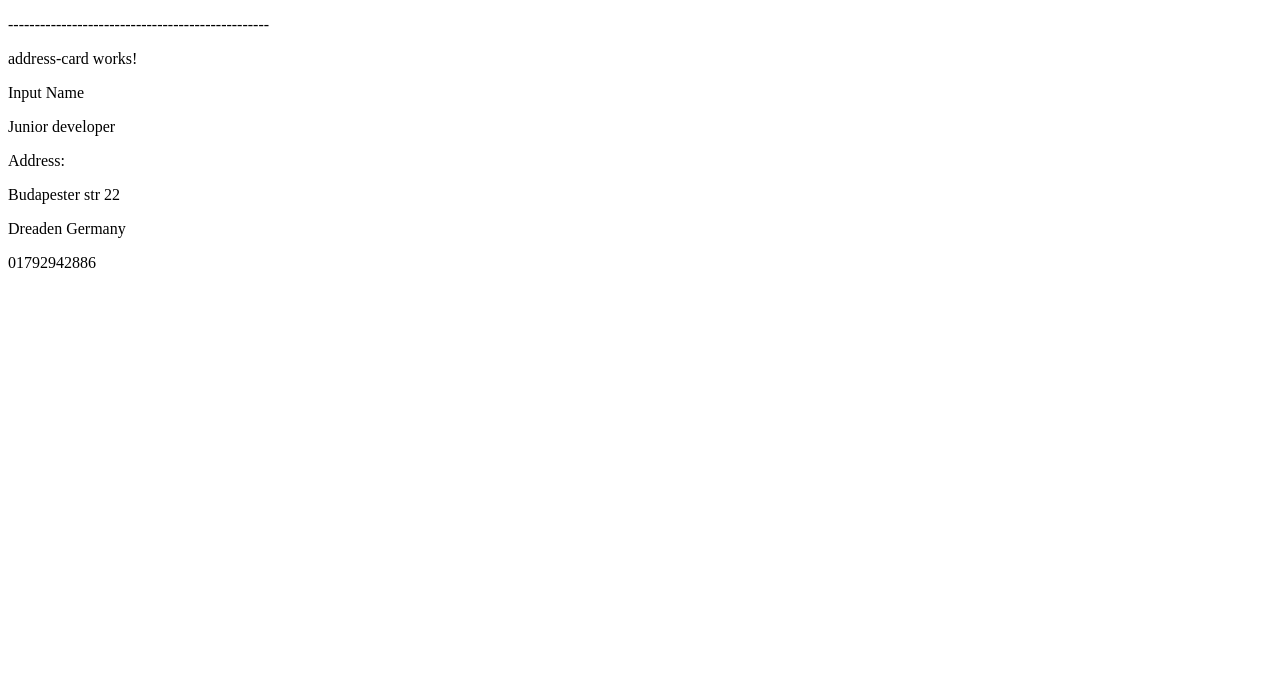
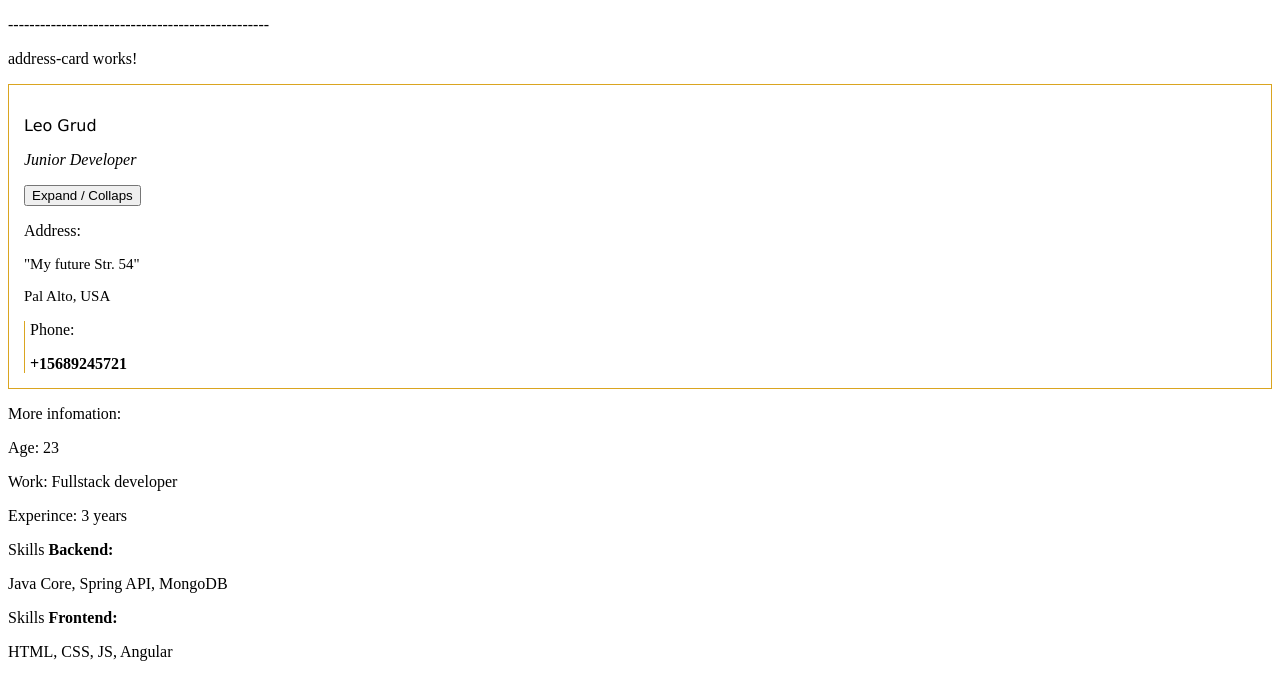
Before and after one commit to NolimitL/Web, an Angular app in the folder Front-end/firstapp/: page / in a window 1280 px wide. Shown: the top 700 px of the page. Built offline with nearby package versions, Linux system fonts and the light colour scheme.

Commit message:
Have added styles and extra inf. *ngIf not work

```diff
--- a/Front-end/firstapp/src/app/address-card/address-card.component.css
+++ b/Front-end/firstapp/src/app/address-card/address-card.component.css
@@ -0,0 +1,17 @@
+.address{
+    border: 1px goldenrod solid;
+    padding: 15px;
+}
+.name{
+    font-family:  "Verdana", sans-serif;
+}
+.title{
+    font-style: oblique;
+}
+.itselfAdress{
+    font-size: 15px;
+}
+.phone{
+    border-left: 1px goldenrod solid;
+    padding-left: 5px;
+}
--- a/Front-end/firstapp/src/app/address-card/address-card.component.html
+++ b/Front-end/firstapp/src/app/address-card/address-card.component.html
@@ -1,10 +1,16 @@
 <p>address-card works!</p>
-<div>
-    <p>{{user.name}}</p>
-    <p>{{user.title}}</p>
-    <div *ngIf = "user.address.lenght != 0">
-        <p>Address:</p>
-        <p *ngFor = "let usersAddress of user.address">{{usersAddress}}</p>
+<div class="address">
+    <p class="name">{{user.name}}</p>
+    <p class="title">{{user.designation}}</p>
+    <button (click)="!isCollapse"> Expand / Collaps </button>
+    <div *ngIf="isItCollapse">
+        <div *ngIf = "user.address.lenght != 0">
+            <p>Address:</p>
+            <p class="itselfAdress" *ngFor = "let usersAddress of user.address">{{usersAddress}}</p>
+        </div>
+        <div class="phone">
+            <p>Phone:</p>
+        <strong>{{user.phone}}</strong>
+        </div>
     </div>
-    <p>{{user.phone}}</p>
 </div>
--- a/Front-end/firstapp/src/app/address-card/address-card.component.ts
+++ b/Front-end/firstapp/src/app/address-card/address-card.component.ts
@@ -1,4 +1,5 @@
 import { Component, OnInit, Input } from '@angular/core';
+import { User } from './user.model';
 
 @Component({
   selector: 'app-address-card',
@@ -7,25 +8,14 @@ import { Component, OnInit, Input } from '@angular/core';
 })
 export class AddressCardComponent implements OnInit {
 
-  user: any;
-  @Input('name') userName: string;
+  @Input('usermy') user: User;
+  isCollapse:boolean = true;
 
-  constructor() {
+  constructor() { }
 
+  isItCollapse(){
+    this.isCollapse != this.isCollapse;
   }
-
   ngOnInit() {
-    this.user = {
-      name: this.userName,
-      title: 'Junior developer',
-      address: [
-         'Budapester str 22',
-         'Dreaden Germany'
-      ],
-      phone: '01792942886'
-    }
-
-
   }
-
 }
--- a/Front-end/firstapp/src/app/app.component.html
+++ b/Front-end/firstapp/src/app/app.component.html
@@ -12,4 +12,6 @@
 <h1>Hi Everyone</h1>
 <app-date></app-date> -->
 <p>-------------------------------------------------</p>
-<app-address-card name="Input Name"></app-address-card>
+<app-address-card [usermy]="userIN"></app-address-card>
+<p>More infomation:</p>
+<app-extra [inform]='extrainform'></app-extra>
--- a/Front-end/firstapp/src/app/app.component.ts
+++ b/Front-end/firstapp/src/app/app.component.ts
@@ -1,5 +1,7 @@
 import { Component } from '@angular/core';
 import axios from 'axios';
+import { User } from './address-card/user.model';
+import { ExtraIn } from './extra/extra-inf';
 
 @Component({
   selector: 'app-root',
@@ -7,14 +9,38 @@ import axios from 'axios';
   styleUrls: ['./app.component.css']
 })
 export class AppComponent {
-  title = 'firstapp';
-  items = [];
-  name = 'Leo';
-  getItems(){
-    axios.get('http://localhost:8081/topic').then(response => this.items = response.data);
-  };
-  getNewSite(name){
-    axios.get('');
-  };
+
+  userIN: User;
+  extrainform: ExtraIn;
+
+  constructor(){
+    this.extrainform = new ExtraIn;
+    this.extrainform.age = 23;
+    this.extrainform.experience = '3 years';
+    this.extrainform.work = 'Fullstack developer';
+    this.extrainform.skills = [
+      'Java Core',
+      'Spring API',
+      'HTML, CSS, JS',
+      'Angular',
+      'MongoDB'
+    ];
+
+    this.userIN = new User;
+    this.userIN.name = 'Leo Grud';
+    this.userIN.designation = 'Junior Developer';
+    this.userIN.address = [
+      '"My future Str. 54"',
+      'Pal Alto, USA'
+    ];
+    this.userIN.phone = '+15689245721';
+  }
+
+
+  // items = [];
+  // name = 'Leo';
+  // getItems(){
+  //   axios.get('http://localhost:8081/topic').then(response => this.items = response.data);
+  // };
 
 }
--- a/Front-end/firstapp/src/app/app.module.ts
+++ b/Front-end/firstapp/src/app/app.module.ts
@@ -5,12 +5,14 @@ import { AppRoutingModule } from './app-routing.module';
 import { AppComponent } from './app.component';
 import { DateComponent } from './date/date.component';
 import { AddressCardComponent } from './address-card/address-card.component';
+import { ExtraComponent } from './extra/extra.component';
 
 @NgModule({
   declarations: [
     AppComponent,
     DateComponent,
-    AddressCardComponent
+    AddressCardComponent,
+    ExtraComponent
   ],
   imports: [
     BrowserModule,
--- /dev/null
+++ b/Front-end/firstapp/src/app/extra/extra-inf.ts
@@ -0,0 +1,6 @@
+export class ExtraIn{
+    work:string;
+    skills:string[];
+    age:number;
+    experience:string;
+}
--- /dev/null
+++ b/Front-end/firstapp/src/app/extra/extra.component.html
@@ -0,0 +1,9 @@
+<div>
+    <p class="age">Age: {{extraInformation.age}}</p>
+    <p>Work: {{extraInformation.work}}</p>
+    <p>Experince: {{extraInformation.experience}}</p>
+    <p>Skills<strong> Backend:</strong></p>
+    <p>{{extraInformation.skills[0]}}, {{extraInformation.skills[1]}}, {{extraInformation.skills[4]}}</p>
+        <p>Skills<strong> Frontend:</strong></p>
+    <p>{{extraInformation.skills[2]}}, {{extraInformation.skills[3]}}</p>
+</div>
--- /dev/null
+++ b/Front-end/firstapp/src/app/extra/extra.component.ts
@@ -0,0 +1,18 @@
+import { Component, OnInit, Input } from '@angular/core';
+import { ExtraIn } from './extra-inf';
+
+@Component({
+  selector: 'app-extra',
+  templateUrl: './extra.component.html',
+  styleUrls: ['./extra.component.css']
+})
+export class ExtraComponent implements OnInit {
+
+  @Input('inform')extraInformation:ExtraIn;
+
+  constructor() { }
+
+  ngOnInit() {
+  }
+
+}
```
Also changed, not shown: Front-end/firstapp/src/app/address-card/user.model.ts (added, +8 -0 lines), Front-end/firstapp/src/app/extra/extra.component.css (added), 1 other file (tests, documents, lock files or other folders).
